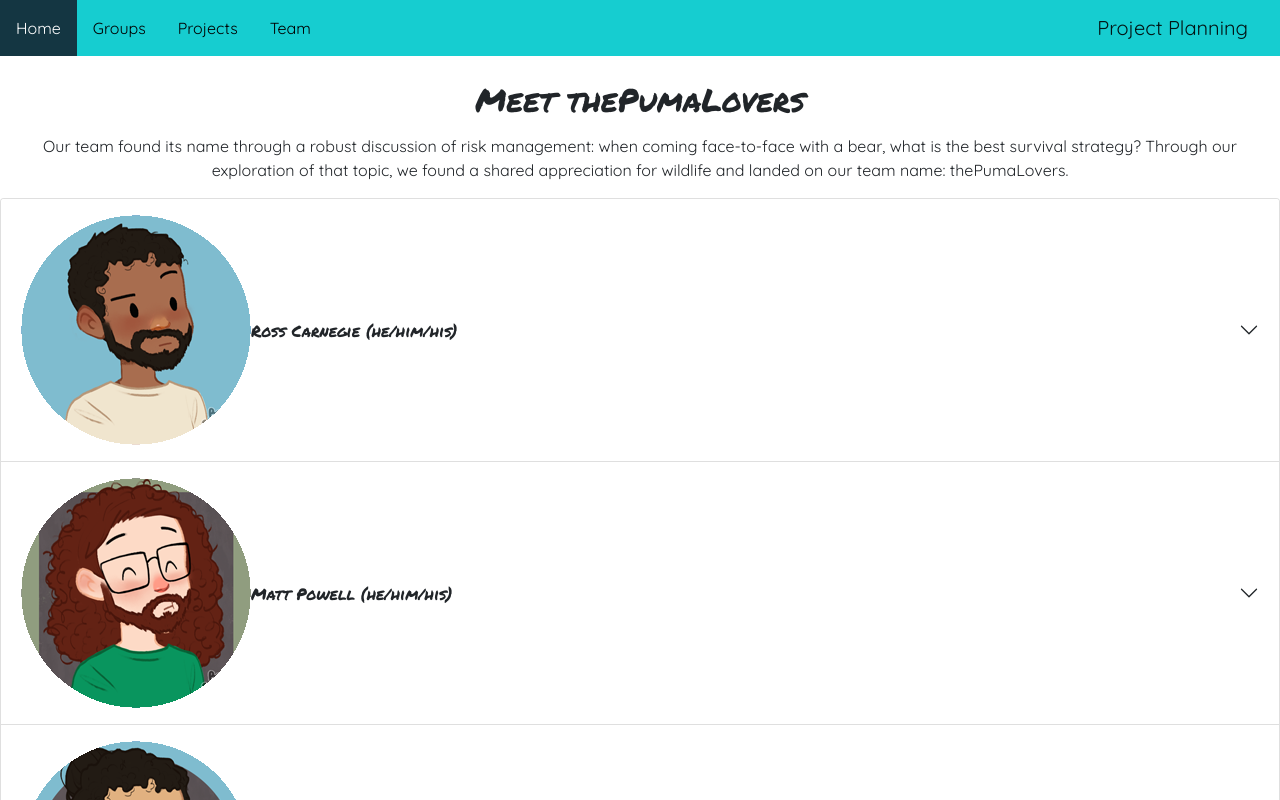
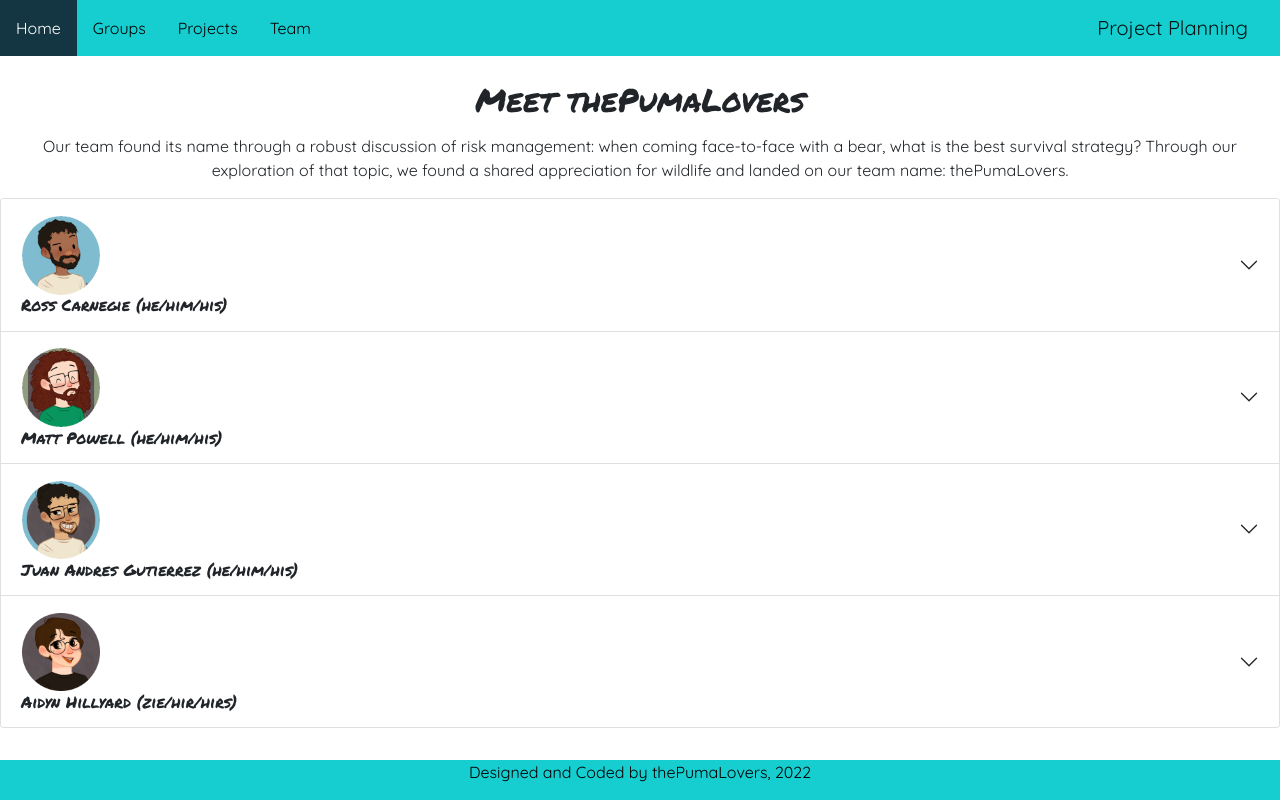
Before and after one commit to thePumaLovers/project-planning-client, a React (Create React App) app: page /team in a window 1280 px wide. Shown: the top 800 px of the page. Built offline with nearby package versions, Linux system fonts and the light colour scheme.

Commit message:
added css to avatars to display flex and add padding

```diff
--- a/src/Components/TeamPage/TeamPage.css
+++ b/src/Components/TeamPage/TeamPage.css
@@ -10,3 +10,15 @@
     background-color: var(--lighter-carrot-orange);
     color: var(--black)
 }
+
+img {
+    max-width: 80px;
+    padding: 0.1vh;
+    margin: 0vh 1.5vh 0vh 0vh;
+}
+
+.acc-pic-name {
+    display: flex;
+    flex-direction: column;
+    justify-content: center;
+}
--- a/src/Components/TeamPage/TeamPage.js
+++ b/src/Components/TeamPage/TeamPage.js
@@ -16,29 +16,29 @@ const TeamPage = () => {
         <Accordion alwaysOpen>
           <Accordion.Item eventKey="0">
             <Accordion.Header className="acc-header">
-            <img src={rossavatar} />
-              Ross Carnegie (he/him/his)</Accordion.Header>
+            <div className="acc-pic-name"><img src={rossavatar} alt="Avatar of Ross, a brown-skinned person with dark brown hair, wearing a white shirt."/>
+              Ross Carnegie (he/him/his)</div></Accordion.Header>
             <Accordion.Body>Hi I’m Ross. I’m a software engineer with an interest in empowering people. Software isn’t just about lines of code on a computer it’s about how those lines of code shape the world around it. l I really love the moment where you take this dream or idea, you look at what you need, how much it costs, the materials involved and say: I can do this. Its manageable. It’s possible. It’s that awesome moment where a dream becomes a plan. I hope our app helps you get there.
             </Accordion.Body>
           </Accordion.Item>
           <Accordion.Item eventKey="1">
             <Accordion.Header className="acc-header">
-            <img src={mattavatar} />
-              Matt Powell (he/him/his)</Accordion.Header>
+            <div className="acc-pic-name"><img src={mattavatar} alt="Avatar of Matt, a light-skinned person with long auburn hair, wearing a green shirt." />
+              Matt Powell (he/him/his)</div></Accordion.Header>
             <Accordion.Body>I’m a full-stack engineer with a background in sound design and music. Throughout my career, I’ve found that project management apps can be clunky and have a steep learning curve, so why not create one that isn’t that! Hopefully this little app helps you clear your head a bit and maybe be inspired by other users’ project ideas.
             </Accordion.Body>
           </Accordion.Item>
           <Accordion.Item eventKey="2">
             <Accordion.Header className="acc-header">
-            <img src={juanavatar} />
-              Juan Andres Gutierrez (he/him/his)</Accordion.Header>
+            <div className="acc-pic-name"><img src={juanavatar} alt="Avatar of Juan, a brown-skinned person with short brown hair, wearing a white shirt."/>
+              Juan Andres Gutierrez (he/him/his)</div></Accordion.Header>
             <Accordion.Body>Hi! I’m Juan Andres, I am originally from Costa Rica. As a Software Engineer I look strive to use my talent, knowledge and experience to create positive impact in the world so I collaborated with other Super Talented Engineers and decided to create an App that makes you life easier and more organized. Things that I enjoy the most is spending time with my wifey. Train my Pups, a Fancy Dinner, a Crisp Cold Coke, Marvel Movies, I can’t forget Coffee and nice Lazy Sunday of just doing nothing but to exist.
             </Accordion.Body>
           </Accordion.Item>
           <Accordion.Item eventKey="3">
             <Accordion.Header className="acc-header">
-              <img src={aidynavatar} />
-            Aidyn Hillyard (zie/hir/hirs)</Accordion.Header>
+            <div className="acc-pic-name"><img src={aidynavatar} alt="Avatar of Aidyn, a light-skinned person with short brown hair, wearing a grey shirt."/>
+            Aidyn Hillyard (zie/hir/hirs)</div></Accordion.Header>
             <Accordion.Body>Hi, I'm Aidyn, an empathetic, full-stack software engineer with a passion for accessibility through creative, user-driven design. My love of learning led me to collaborate with our team to create this project planning app. Sometimes it's tough to turn ideas into reality, but we hope our app will provide a way for you to take that first step in reaching your project goals!
             </Accordion.Body>
           </Accordion.Item>
```
